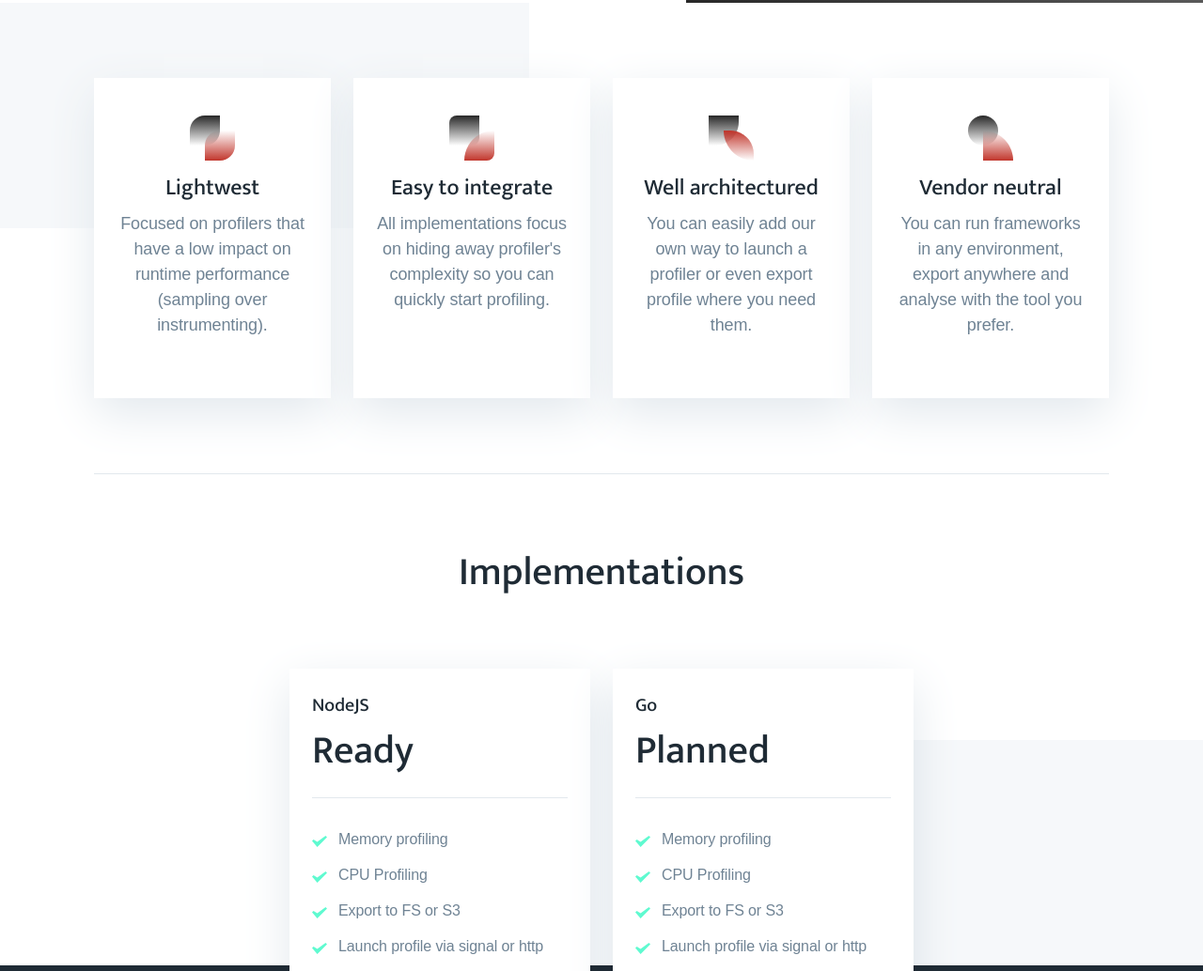
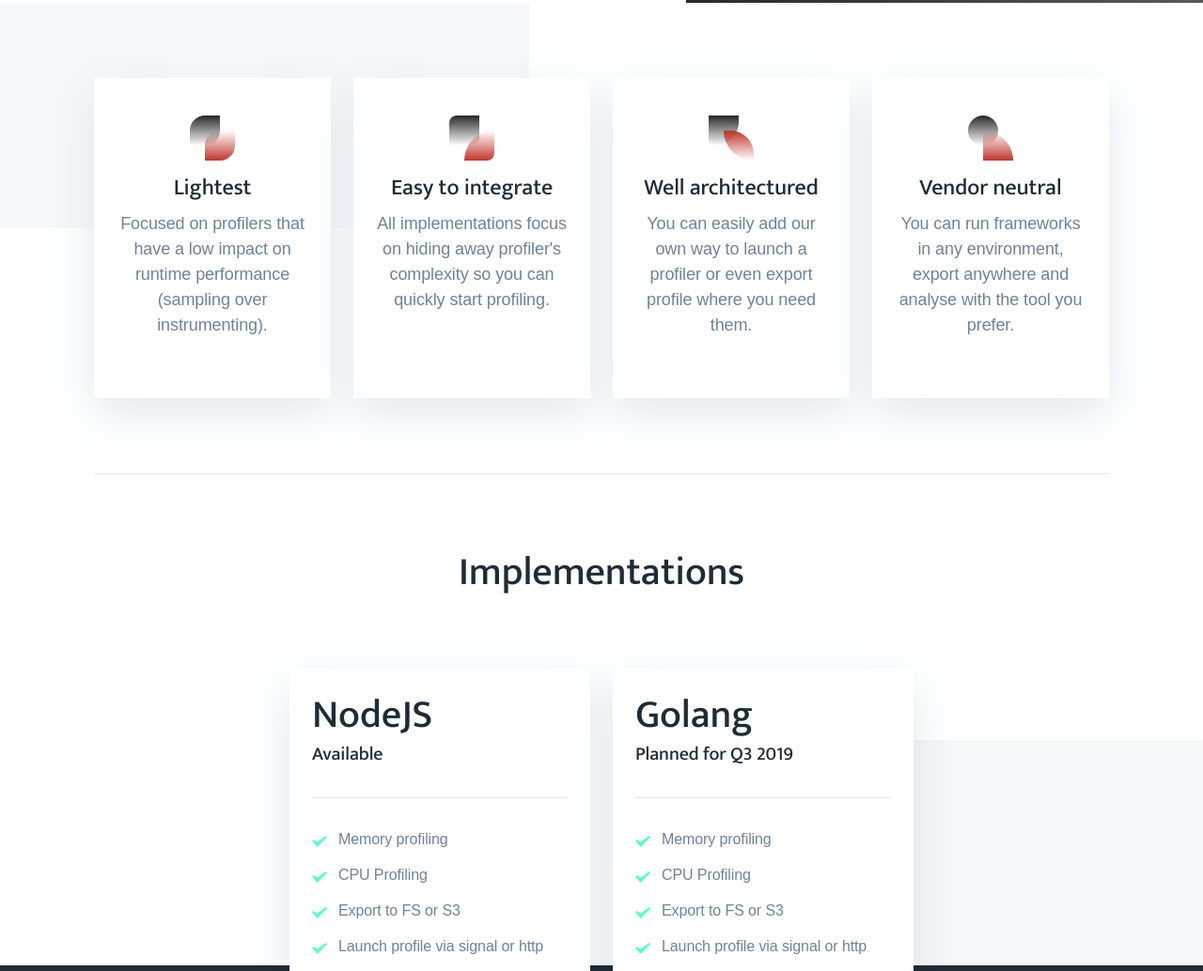
Before and after one commit to openprofiling/openprofiling.dev, a plain HTML site: page index.html in a window 1280 px wide. Shown: the part 622-1656 px from the top of the page at 94% size. Drawn offline with nearby package versions, Linux system fonts and the light colour scheme; a web font is replaced by a local one.

Commit message:
swap implementation title/state + fix typo

```diff
--- a/index.html
+++ b/index.html
@@ -126,7 +126,7 @@
                                       </svg>
 
                                   </div>
-                                  <h4 class="feature-title h3-mobile">Lightwest</h4>
+                                  <h4 class="feature-title h3-mobile">Lightest</h4>
                                   <p class="text-sm">Focused on profilers that have a low impact on runtime performance (sampling over instrumenting).</p>
                               </div>
                             </div>
@@ -221,9 +221,9 @@
                                 <div class="pricing-table-inner">
                                     <div class="pricing-table-main">
                                         <div class="pricing-table-header is-revealing">
-                                            <div class="pricing-table-title mt-12 mb-8">NodeJS</div>
                                             <div class="pricing-table-price mb-32 pb-24">
-                                                <span class="pricing-table-price-amount h2">Ready</span>
+                                                <span class="pricing-table-price-amount h2">NodeJS</span>
+                                                <div class="pricing-table-title mt-12 mb-8">Available</div>
                                             </div>
                                         </div>
                                         <ul class="pricing-table-features list-reset text-xs mt-24 mb-56">
@@ -270,9 +270,9 @@
                                 <div class="pricing-table-inner">
                                     <div class="pricing-table-main">
                                         <div class="pricing-table-header is-revealing">
-                                            <div class="pricing-table-title mt-12 mb-8">Go</div>
                                             <div class="pricing-table-price mb-32 pb-24">
-                                              <span class="pricing-table-price-amount h2">Planned</span>
+                                              <span class="pricing-table-price-amount h2">Golang</span>
+                                              <div class="pricing-table-title mt-12 mb-8">Planned for Q3 2019</div>
                                             </div>
                                         </div>
                                         <ul class="pricing-table-features list-reset text-xs mt-24 mb-56">
```
